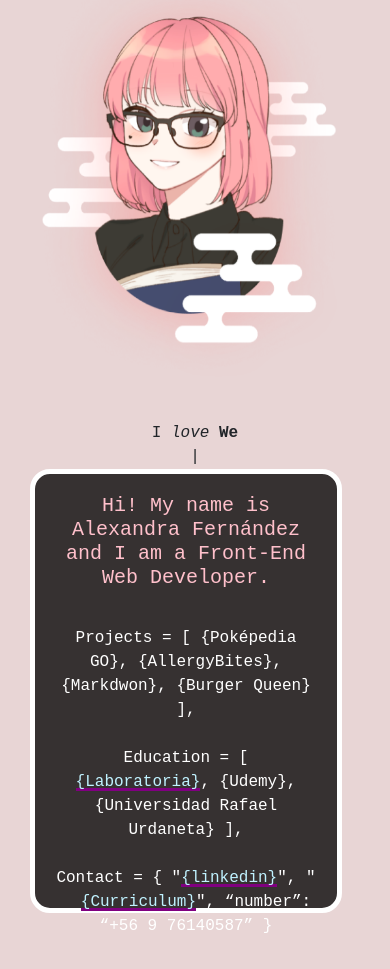
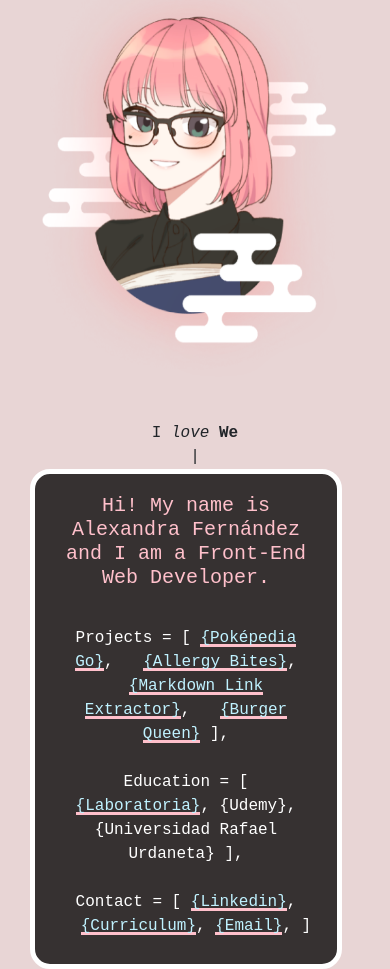
Before and after one commit to aleisabl/Portfolio, a website: page index.html in a window 390 px wide. Drawn offline with nearby package versions, Linux system fonts and the light colour scheme.

Commit message:
ajustando responsive del telefono, agregando links a los proyectos, cambiando numero de tlf por email

```diff
--- a/index.html
+++ b/index.html
@@ -27,10 +27,10 @@
           <p class="card-text">
 
             Projects = [
-            {Poképedia GO},
-            {AllergyBites},
-            {Markdwon},
-            {Burger Queen}
+            <a href="https://github.com/aleisabl/SCL008-data-lovers" class="card-link">{Poképedia Go}</a>,
+            <a href="https://github.com/aleisabl/SCL008-Social-Network" class="card-link">{Allergy Bites}</a>,
+            <a href="https://github.com/aleisabl/SCL008-md-links" class="card-link">{Markdown Link Extractor}</a>,
+            <a href="https://github.com/aleisabl/Burger-Queen" class="card-link">{Burger Queen}</a>
             ],
 
             <br>
@@ -43,11 +43,11 @@
 
             <br>
             <br>
-            Contact = {
-            "<a href="#" class="card-link">{linkedin}</a>",
-            "<a href="#" class="card-link">{Curriculum}</a>",
-            “number”: “+56 9 76140587”
-            }</p>
+            Contact = [
+            <a href="https://www.linkedin.com/in/aleisabl/" class="card-link">{Linkedin}</a>,
+            <a href="https://docs.google.com/document/d/1gqqAyQRlxuSFfwzJoLurRlIoX7VUHxkRAVMMMVYQmDM/edit?usp=sharing" class="card-link">{Curriculum}</a>,
+            <a href="mailto:alexandra.dev.js@gmail.com" >{Email}</a>,
+            ]</p>
         </div>
       </div>
 
--- a/src/style.css
+++ b/src/style.css
@@ -12,7 +12,7 @@ body
 .card
 {
     background-color: rgb(54, 49, 49);
-    height: 444px;
+    height: 500px;
     border: 5px solid rgb(255, 255, 255);
     border-radius: 1.25rem;
     margin-left: 30px;
@@ -22,7 +22,7 @@ body
 
 :root
 {
-    --mainColor: purple;
+    --mainColor: #ffc0cb;
 }
 
 a
```
